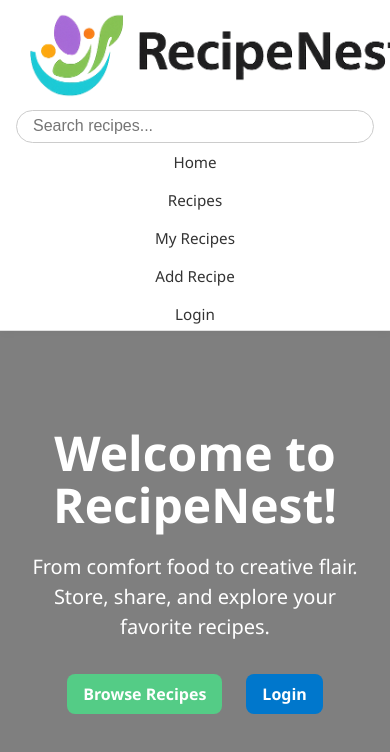
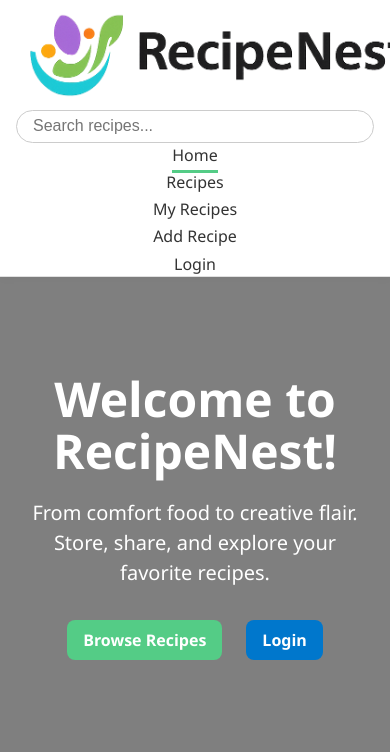
Before and after one commit to DaniRossiter/recipenest-frontend, a React (Vite) app: page / in a window 390 px wide. Shown: the top 752 px of the page. Built offline with nearby package versions, Linux system fonts and the light colour scheme.

Commit message:
Make active page obvious with clean nav underline styling

```diff
--- a/src/components/Navbar.jsx
+++ b/src/components/Navbar.jsx
@@ -1,5 +1,5 @@
 import React, { useContext, useState } from "react";
-import { Link, useNavigate, useLocation } from "react-router-dom";
+import { NavLink, Link, useNavigate, useLocation } from "react-router-dom";
 import logo from "../assets/logo.png";
 import { AuthContext } from "../context/AuthContext";
 import ConfirmModal from "./ConfirmModal";
@@ -58,10 +58,39 @@ function Navbar({ searchTerm, setSearchTerm }) {
         <div className="spacer" />
 
         <ul className="nav-links">
-          <li><Link to="/" className="nav-link">Home</Link></li>
-          <li><Link to="/recipes" className="nav-link">Recipes</Link></li>
-          <li><Link to="/my-recipes" className="nav-link">My Recipes</Link></li>
-          <li><Link to="/add-recipe" className="nav-link">Add Recipe</Link></li>
+          <li>
+            <NavLink
+              to="/"
+              end
+              className={({ isActive }) => isActive ? "nav-link active-link" : "nav-link"}
+            >
+              Home
+            </NavLink>
+          </li>
+          <li>
+            <NavLink
+              to="/recipes"
+              className={({ isActive }) => isActive ? "nav-link active-link" : "nav-link"}
+            >
+              Recipes
+            </NavLink>
+          </li>
+          <li>
+            <NavLink
+              to="/my-recipes"
+              className={({ isActive }) => isActive ? "nav-link active-link" : "nav-link"}
+            >
+              My Recipes
+            </NavLink>
+          </li>
+          <li>
+            <NavLink
+              to="/add-recipe"
+              className={({ isActive }) => isActive ? "nav-link active-link" : "nav-link"}
+            >
+              Add Recipe
+            </NavLink>
+          </li>
 
           {isAuthenticated ? (
             <li>
--- a/src/components/NavbarResponsive.css
+++ b/src/components/NavbarResponsive.css
@@ -49,6 +49,26 @@
   text-decoration: none;
 }
 
+/* Highlight the active page like hover */
+.nav-link {
+  color: #333;
+  text-decoration: none;
+  font-weight: 500;
+  padding-bottom: 4px;
+  transition: color 0.2s ease-in-out, border-bottom 0.2s ease-in-out;
+  border-bottom: 2px solid transparent; /* invisible until active or hover */
+}
+
+.nav-link:hover,
+.active-link {
+  color: #007bff;
+  border-bottom: 3px solid #54cc86;
+}
+
+
+
+
+
 
 /* Mobile layout */
 @media (max-width: 768px) {
@@ -84,13 +104,6 @@
   .nav-links li {
     padding: 0;
     margin: 0;
-  }
-
-  .nav-link {
-    display: block;
-    width: fit-content;
-    padding: 0.5rem 0;
-    font-size: 0.95rem;
   }
 
   .logo-image {
--- a/src/index.css
+++ b/src/index.css
@@ -116,23 +116,6 @@ button:focus-visible {
     color: #0077cc;
     transform: translateY(-2px);
     font-weight: 600;
-}
-
-.nav-link::after {
-  content: "";
-  position: absolute;
-  width: 100%;
-  height: 2px;
-  left: 0;
-  bottom: 0;
-  background-color: #54cc86;
-  transform: scaleX(0);
-  transform-origin: left;
-  transition: transform 0.3s ease-in-out;
-}
-
-.nav-link:hover::after {
-  transform: scaleX(1);
 }
 
 /* Auth */
```
